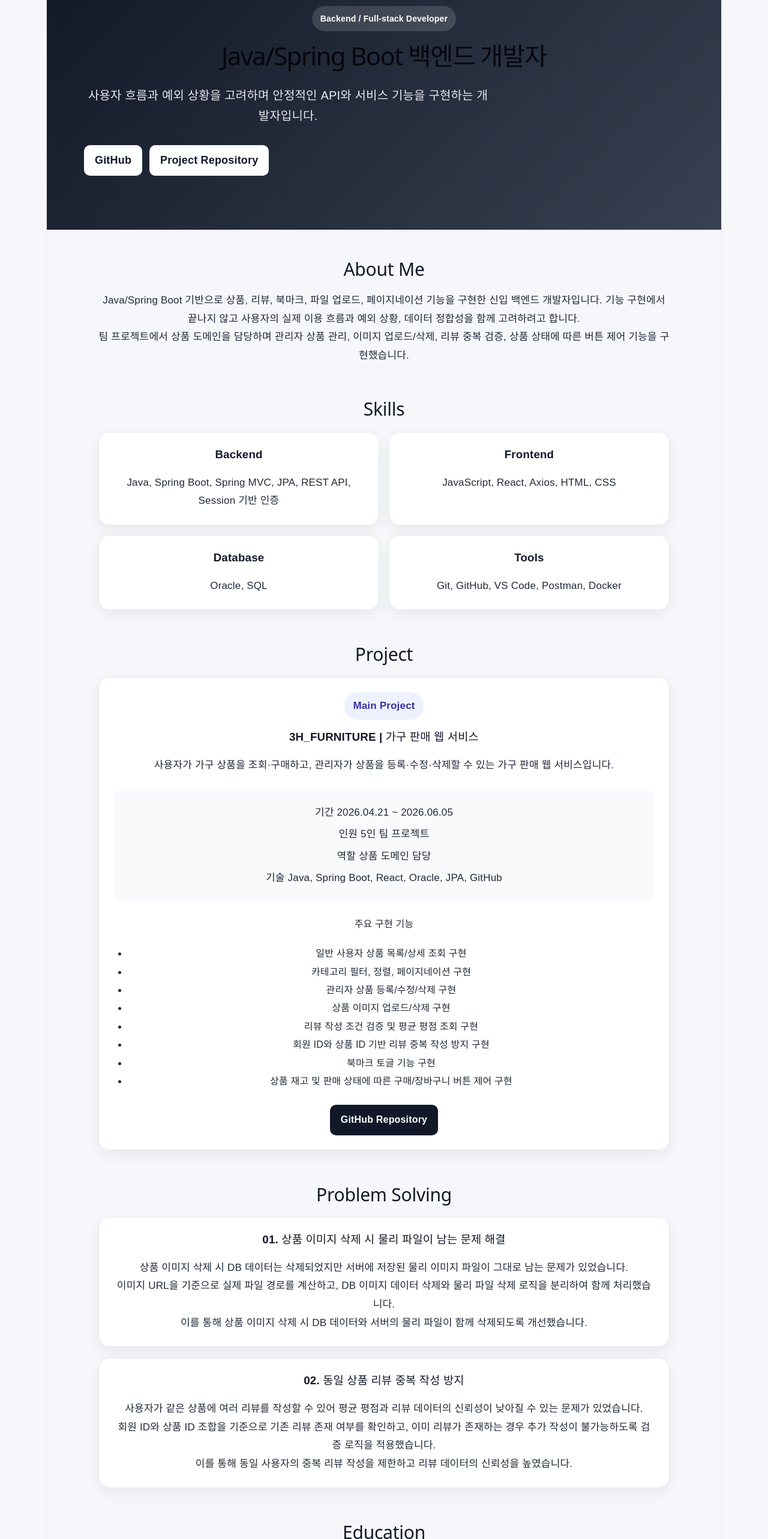
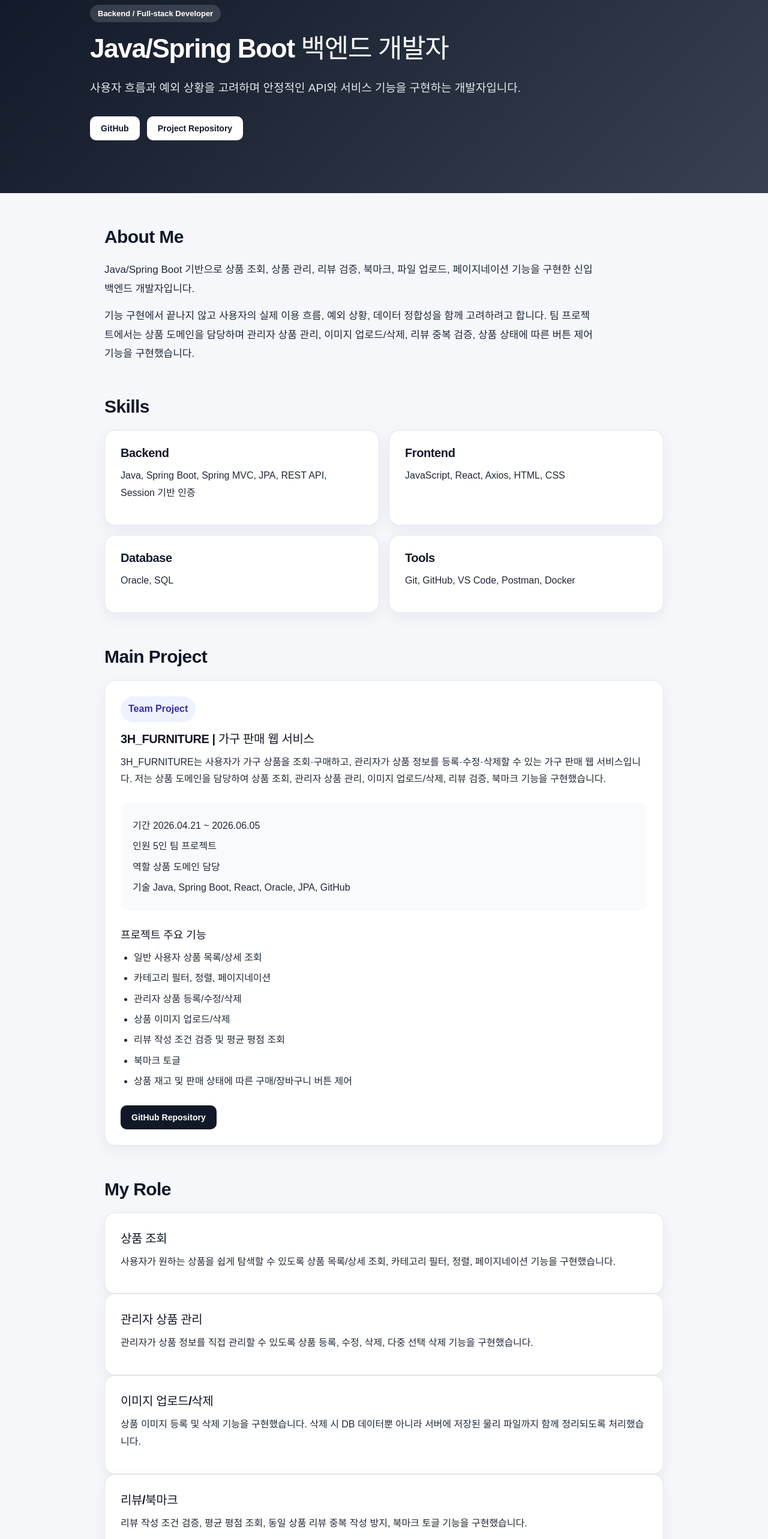
Before and after one commit to sdolikeim/my-portfolio, a React (Vite) app: page / in a window 1280 px wide. Shown: the part 80-2646 px from the top of the page at 60% size. Built offline with nearby package versions, Linux system fonts and the light colour scheme.

Commit message:
update portfolio content

```diff
--- a/src/App.css
+++ b/src/App.css
@@ -19,38 +19,45 @@ a {
 }
 
 .hero {
-  padding: 90px 24px;
+  padding: 88px 24px;
   background: linear-gradient(135deg, #111827, #374151);
   color: white;
 }
 
 .hero > div,
 main {
-  max-width: 1000px;
+  max-width: 980px;
   margin: 0 auto;
+}
+
+.hero .badge {
+  background: rgba(255, 255, 255, 0.14);
+  color: white;
 }
 
 .badge {
   display: inline-block;
   margin: 0 0 16px;
-  padding: 8px 14px;
+  padding: 7px 13px;
   border-radius: 999px;
-  background: rgba(255, 255, 255, 0.14);
-  font-size: 14px;
+  background: #eef2ff;
+  color: #3730a3;
+  font-size: 13px;
   font-weight: 700;
 }
 
 .hero h1 {
   margin: 0;
-  font-size: 42px;
-  line-height: 1.2;
+  font-size: 44px;
+  line-height: 1.25;
+  letter-spacing: -0.03em;
 }
 
 .hero-text {
-  max-width: 680px;
-  margin: 24px 0 0;
-  font-size: 20px;
-  line-height: 1.7;
+  max-width: 720px;
+  margin: 22px 0 0;
+  font-size: 19px;
+  line-height: 1.8;
   color: #e5e7eb;
 }
 
@@ -58,7 +65,7 @@ main {
   display: flex;
   gap: 12px;
   flex-wrap: wrap;
-  margin-top: 32px;
+  margin-top: 30px;
 }
 
 .hero-buttons a,
@@ -69,26 +76,30 @@ main {
   background: white;
   color: #111827;
   font-weight: 700;
+  font-size: 14px;
 }
 
 main {
-  padding: 48px 24px;
-  font-size: 16px;
+  padding: 56px 24px;
 }
 
 .section {
   margin-bottom: 56px;
+  text-align: left;
 }
 
 .section h2 {
-  margin: 0 0 20px;
+  margin: 0 0 22px;
   font-size: 30px;
   color: #111827;
+  letter-spacing: -0.02em;
 }
 
-.section p {
-  line-height: 1.8;
+.section > p {
+  max-width: 820px;
+  line-height: 1.85;
   font-size: 17px;
+  margin: 0 0 14px;
 }
 
 .skill-grid {
@@ -103,37 +114,55 @@ main {
   background: white;
   border: 1px solid #e5e7eb;
   border-radius: 18px;
-  padding: 24px;
+  padding: 26px;
   box-shadow: 0 8px 24px rgba(15, 23, 42, 0.06);
+  text-align: left;
 }
 
 .card h3,
 .project-card h3,
 .problem-card h3 {
-  margin-top: 0;
+  margin: 0 0 12px;
   color: #111827;
+  font-size: 20px;
+  letter-spacing: -0.02em;
 }
 
-.project-card .badge {
-  background: #eef2ff;
-  color: #3730a3;
+.card p,
+.project-card p,
+.problem-card p {
+  margin: 0 0 12px;
+  line-height: 1.8;
+  font-size: 16px;
+}
+
+.project-card h4 {
+  margin: 26px 0 12px;
+  font-size: 18px;
+  color: #111827;
 }
 
 .project-info {
   margin: 24px 0;
-  padding: 18px;
+  padding: 18px 20px;
   border-radius: 14px;
   background: #f9fafb;
 }
 
 .project-info p {
-  margin: 6px 0;
+  margin: 7px 0;
+  line-height: 1.7;
 }
 
 ul {
-  padding-left: 24px;
+  margin: 0;
+  padding-left: 22px;
   line-height: 1.9;
   font-size: 16px;
+}
+
+li {
+  margin-bottom: 4px;
 }
 
 .link-row {
@@ -147,6 +176,10 @@ ul {
 
 .problem-card {
   margin-bottom: 18px;
+}
+
+.problem-card h3 {
+  font-size: 19px;
 }
 
 .contact a {
@@ -174,4 +207,21 @@ ul {
   main {
     padding: 40px 20px;
   }
+
+  .card,
+  .project-card,
+  .problem-card {
+    padding: 22px;
+  }
+  .role-grid {
+  display: grid;
+  grid-template-columns: repeat(2, minmax(0, 1fr));
+  gap: 16px;
 }
+
+@media (max-width: 720px) {
+  .role-grid {
+    grid-template-columns: 1fr;
+  }
+}
+}
--- a/src/App.jsx
+++ b/src/App.jsx
@@ -25,13 +25,13 @@ function App() {
         <section className="section">
           <h2>About Me</h2>
           <p>
-            Java/Spring Boot 기반으로 상품, 리뷰, 북마크, 파일 업로드, 페이지네이션 기능을
-            구현한 신입 백엔드 개발자입니다. 기능 구현에서 끝나지 않고 사용자의 실제 이용
-            흐름과 예외 상황, 데이터 정합성을 함께 고려하려고 합니다.
+            Java/Spring Boot 기반으로 상품 조회, 상품 관리, 리뷰 검증, 북마크, 파일 업로드,
+            페이지네이션 기능을 구현한 신입 백엔드 개발자입니다.
           </p>
           <p>
-            팀 프로젝트에서 상품 도메인을 담당하며 관리자 상품 관리, 이미지 업로드/삭제,
-            리뷰 중복 검증, 상품 상태에 따른 버튼 제어 기능을 구현했습니다.
+            기능 구현에서 끝나지 않고 사용자의 실제 이용 흐름, 예외 상황, 데이터 정합성을 함께
+            고려하려고 합니다. 팀 프로젝트에서는 상품 도메인을 담당하며 관리자 상품 관리,
+            이미지 업로드/삭제, 리뷰 중복 검증, 상품 상태에 따른 버튼 제어 기능을 구현했습니다.
           </p>
         </section>
 
@@ -58,13 +58,15 @@ function App() {
         </section>
 
         <section className="section">
-          <h2>Project</h2>
+          <h2>Main Project</h2>
           <div className="project-card">
-            <p className="badge">Main Project</p>
+            <p className="badge">Team Project</p>
             <h3>3H_FURNITURE | 가구 판매 웹 서비스</h3>
             <p>
-              사용자가 가구 상품을 조회·구매하고, 관리자가 상품을 등록·수정·삭제할 수 있는
-              가구 판매 웹 서비스입니다.
+              3H_FURNITURE는 사용자가 가구 상품을 조회·구매하고, 관리자가 상품 정보를
+              등록·수정·삭제할 수 있는 가구 판매 웹 서비스입니다. 저는 상품 도메인을 담당하여
+              상품 조회, 관리자 상품 관리, 이미지 업로드/삭제, 리뷰 검증, 북마크 기능을
+              구현했습니다.
             </p>
 
             <div className="project-info">
@@ -74,16 +76,15 @@ function App() {
               <p><strong>기술</strong> Java, Spring Boot, React, Oracle, JPA, GitHub</p>
             </div>
 
-            <h4>주요 구현 기능</h4>
+            <h4>프로젝트 주요 기능</h4>
             <ul>
-              <li>일반 사용자 상품 목록/상세 조회 구현</li>
-              <li>카테고리 필터, 정렬, 페이지네이션 구현</li>
-              <li>관리자 상품 등록/수정/삭제 구현</li>
-              <li>상품 이미지 업로드/삭제 구현</li>
-              <li>리뷰 작성 조건 검증 및 평균 평점 조회 구현</li>
-              <li>회원 ID와 상품 ID 기반 리뷰 중복 작성 방지 구현</li>
-              <li>북마크 토글 기능 구현</li>
-              <li>상품 재고 및 판매 상태에 따른 구매/장바구니 버튼 제어 구현</li>
+              <li>일반 사용자 상품 목록/상세 조회</li>
+              <li>카테고리 필터, 정렬, 페이지네이션</li>
+              <li>관리자 상품 등록/수정/삭제</li>
+              <li>상품 이미지 업로드/삭제</li>
+              <li>리뷰 작성 조건 검증 및 평균 평점 조회</li>
+              <li>북마크 토글</li>
+              <li>상품 재고 및 판매 상태에 따른 구매/장바구니 버튼 제어</li>
             </ul>
 
             <div className="link-row">
@@ -95,37 +96,78 @@ function App() {
         </section>
 
         <section className="section">
+          <h2>My Role</h2>
+          <div className="role-grid">
+            <div className="card">
+              <h3>상품 조회</h3>
+              <p>
+                사용자가 원하는 상품을 쉽게 탐색할 수 있도록 상품 목록/상세 조회,
+                카테고리 필터, 정렬, 페이지네이션 기능을 구현했습니다.
+              </p>
+            </div>
+
+            <div className="card">
+              <h3>관리자 상품 관리</h3>
+              <p>
+                관리자가 상품 정보를 직접 관리할 수 있도록 상품 등록, 수정, 삭제,
+                다중 선택 삭제 기능을 구현했습니다.
+              </p>
+            </div>
+
+            <div className="card">
+              <h3>이미지 업로드/삭제</h3>
+              <p>
+                상품 이미지 등록 및 삭제 기능을 구현했습니다. 삭제 시 DB 데이터뿐 아니라
+                서버에 저장된 물리 파일까지 함께 정리되도록 처리했습니다.
+              </p>
+            </div>
+
+            <div className="card">
+              <h3>리뷰/북마크</h3>
+              <p>
+                리뷰 작성 조건 검증, 평균 평점 조회, 동일 상품 리뷰 중복 작성 방지,
+                북마크 토글 기능을 구현했습니다.
+              </p>
+            </div>
+          </div>
+        </section>
+
+        <section className="section">
           <h2>Problem Solving</h2>
 
           <div className="problem-card">
             <h3>01. 상품 이미지 삭제 시 물리 파일이 남는 문제 해결</h3>
             <p>
-              상품 이미지 삭제 시 DB 데이터는 삭제되었지만 서버에 저장된 물리 이미지 파일이
-              그대로 남는 문제가 있었습니다.
+              상품 이미지 삭제 기능 구현 중 DB에 저장된 이미지 데이터는 삭제되었지만,
+              서버에 저장된 실제 이미지 파일은 그대로 남는 문제가 있었습니다.
             </p>
             <p>
-              이미지 URL을 기준으로 실제 파일 경로를 계산하고, DB 이미지 데이터 삭제와 물리
-              파일 삭제 로직을 분리하여 함께 처리했습니다.
+              원인은 DB 이미지 정보 삭제와 파일 시스템의 실제 파일 삭제 처리가 함께 이루어지지
+              않았기 때문이었습니다.
             </p>
             <p>
-              이를 통해 상품 이미지 삭제 시 DB 데이터와 서버의 물리 파일이 함께 삭제되도록
-              개선했습니다.
+              이를 해결하기 위해 이미지 URL을 기준으로 실제 파일 경로를 계산하고, DB 삭제 로직과
+              물리 파일 삭제 로직을 분리하여 함께 처리했습니다.
+            </p>
+            <p>
+              그 결과 상품 이미지 삭제 시 DB 데이터와 서버의 물리 파일이 함께 삭제되도록 개선하여
+              불필요한 파일 누적을 방지했습니다.
             </p>
           </div>
 
           <div className="problem-card">
             <h3>02. 동일 상품 리뷰 중복 작성 방지</h3>
             <p>
-              사용자가 같은 상품에 여러 리뷰를 작성할 수 있어 평균 평점과 리뷰 데이터의
-              신뢰성이 낮아질 수 있는 문제가 있었습니다.
+              사용자가 같은 상품에 여러 리뷰를 작성할 수 있어 평균 평점과 리뷰 데이터의 신뢰성이
+              낮아질 수 있는 문제가 있었습니다.
             </p>
             <p>
-              회원 ID와 상품 ID 조합을 기준으로 기존 리뷰 존재 여부를 확인하고, 이미 리뷰가
-              존재하는 경우 추가 작성이 불가능하도록 검증 로직을 적용했습니다.
+              리뷰 작성 요청 시 회원 ID와 상품 ID 조합으로 기존 리뷰 존재 여부를 확인하고,
+              이미 리뷰가 존재하는 경우 추가 작성이 불가능하도록 검증 로직을 적용했습니다.
             </p>
             <p>
-              이를 통해 동일 사용자의 중복 리뷰 작성을 제한하고 리뷰 데이터의 신뢰성을
-              높였습니다.
+              이를 통해 동일 사용자의 중복 리뷰 작성을 제한하고, 평균 평점과 리뷰 데이터의
+              신뢰성을 높였습니다.
             </p>
           </div>
         </section>
@@ -136,8 +178,8 @@ function App() {
             <h3>휴먼IT | 디지털컨버전스 중심 데이터 처리 SW 개발자 양성 과정</h3>
             <p>2025.12.16 ~ 2026.06.15</p>
             <p>
-              Java, Spring Boot, React, Oracle 기반 웹 개발 과정 수료 예정.
-              REST API 설계, 데이터베이스 연동, 프론트엔드 화면 구현, GitHub 협업을 경험했습니다.
+              Java, Spring Boot, React, Oracle 기반 웹 개발 과정 수료 예정입니다. REST API 설계,
+              데이터베이스 연동, 프론트엔드 화면 구현, GitHub 협업을 경험했습니다.
             </p>
           </div>
         </section>
--- a/src/index.css
+++ b/src/index.css
@@ -1,111 +1,15 @@
 :root {
-  --text: #6b6375;
-  --text-h: #08060d;
-  --bg: #fff;
-  --border: #e5e4e7;
-  --code-bg: #f4f3ec;
-  --accent: #aa3bff;
-  --accent-bg: rgba(170, 59, 255, 0.1);
-  --accent-border: rgba(170, 59, 255, 0.5);
-  --social-bg: rgba(244, 243, 236, 0.5);
-  --shadow:
-    rgba(0, 0, 0, 0.1) 0 10px 15px -3px, rgba(0, 0, 0, 0.05) 0 4px 6px -2px;
-
-  --sans: system-ui, 'Segoe UI', Roboto, sans-serif;
-  --heading: system-ui, 'Segoe UI', Roboto, sans-serif;
-  --mono: ui-monospace, Consolas, monospace;
-
-  font: 18px/145% var(--sans);
-  letter-spacing: 0.18px;
-  color-scheme: light dark;
-  color: var(--text);
-  background: var(--bg);
   font-synthesis: none;
   text-rendering: optimizeLegibility;
-  -webkit-font-smoothing: antialiased;
-  -moz-osx-font-smoothing: grayscale;
-
-  @media (max-width: 1024px) {
-    font-size: 16px;
-  }
 }
 
-@media (prefers-color-scheme: dark) {
-  :root {
-    --text: #9ca3af;
-    --text-h: #f3f4f6;
-    --bg: #16171d;
-    --border: #2e303a;
-    --code-bg: #1f2028;
-    --accent: #c084fc;
-    --accent-bg: rgba(192, 132, 252, 0.15);
-    --accent-border: rgba(192, 132, 252, 0.5);
-    --social-bg: rgba(47, 48, 58, 0.5);
-    --shadow:
-      rgba(0, 0, 0, 0.4) 0 10px 15px -3px, rgba(0, 0, 0, 0.25) 0 4px 6px -2px;
-  }
-
-  #social .button-icon {
-    filter: invert(1) brightness(2);
-  }
+html {
+  scroll-behavior: smooth;
 }
 
-body {
-  margin: 0;
+button,
+input,
+textarea,
+select {
+  font: inherit;
 }
-
-#root {
-  width: 1126px;
-  max-width: 100%;
-  margin: 0 auto;
-  text-align: center;
-  border-inline: 1px solid var(--border);
-  min-height: 100svh;
-  display: flex;
-  flex-direction: column;
-  box-sizing: border-box;
-}
-
-h1,
-h2 {
-  font-family: var(--heading);
-  font-weight: 500;
-  color: var(--text-h);
-}
-
-h1 {
-  font-size: 56px;
-  letter-spacing: -1.68px;
-  margin: 32px 0;
-  @media (max-width: 1024px) {
-    font-size: 36px;
-    margin: 20px 0;
-  }
-}
-h2 {
-  font-size: 24px;
-  line-height: 118%;
-  letter-spacing: -0.24px;
-  margin: 0 0 8px;
-  @media (max-width: 1024px) {
-    font-size: 20px;
-  }
-}
-p {
-  margin: 0;
-}
-
-code,
-.counter {
-  font-family: var(--mono);
-  display: inline-flex;
-  border-radius: 4px;
-  color: var(--text-h);
-}
-
-code {
-  font-size: 15px;
-  line-height: 135%;
-  padding: 4px 8px;
-  background: var(--code-bg);
-}
```
